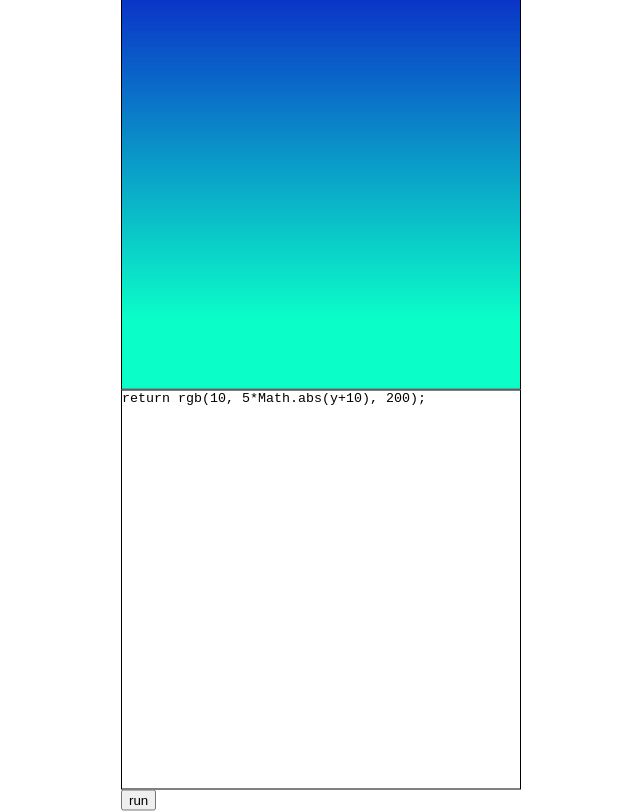
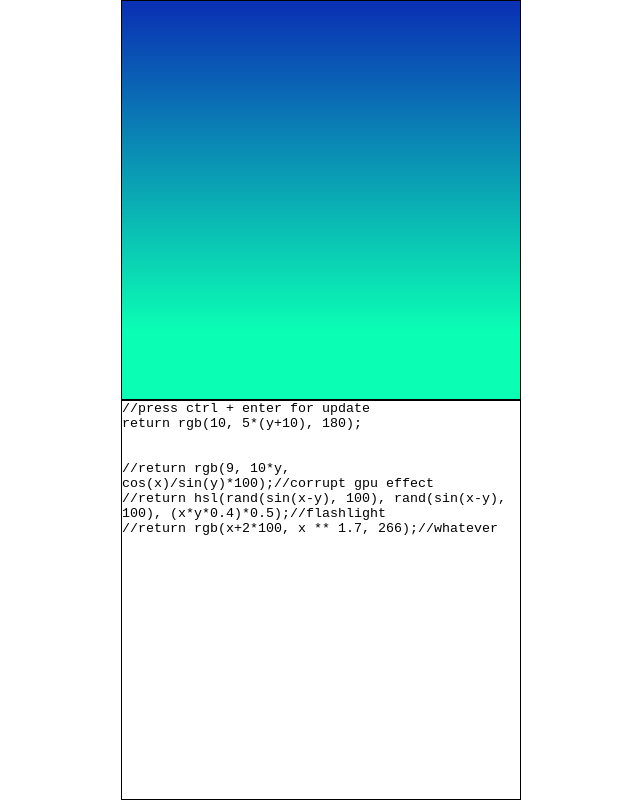
Before and after one commit to cutplane1/cutplane1.github.io, a plain HTML site: page index.html in a window 1280 px wide. Shown: the whole page, without its empty margins (199-839 px from the left). Drawn offline with Linux system fonts and the light colour scheme.

Commit message:
something

```diff
--- a/index.html
+++ b/index.html
@@ -51,10 +51,14 @@
 <div class="center">
 <canvas id="canvas"></canvas>
 <textarea name="code" id="code">
-return rgb(10, 5*Math.abs(y+10), 200);
+//press ctrl + enter for update
+return rgb(10, 5*(y+10), 180);
+
+
+//return rgb(9, 10*y, cos(x)/sin(y)*100);//corrupt gpu effect
+//return hsl(rand(sin(x-y), 100), rand(sin(x-y), 100), (x*y*0.4)*0.5);//flashlight
+//return rgb(x+2*100, x ** 1.7, 266);//whatever
 </textarea>
-<br>
-<button id="run">run</button>
 </div>
     <style>
     /* css written by llm lmao */
@@ -69,7 +73,16 @@ return rgb(10, 5*Math.abs(y+10), 200);
         vertical-align: top;
     }
     /* end of llm css */
-
+    #code {
+        width: 500px;
+        height: 400px;
+    }
+    @media (max-width: 1800px) {
+        #canvas, #code {
+            width: 400px;
+            height: 400px;
+        }
+    }
     canvas {
         image-rendering: optimizeSpeed;
     }
@@ -95,7 +108,6 @@ return rgb(10, 5*Math.abs(y+10), 200);
             ctx.fillRect(x, y, 1, 1);
         }
         const code = document.getElementById('code');
-        const run = document.getElementById('run');
         function loop(draw) {
             ctx.clearRect(0, 0, w, h);
             for (let x = 0; x < w; x++) {
@@ -106,10 +118,12 @@ return rgb(10, 5*Math.abs(y+10), 200);
         }
         let f = new Function("x", "y", code.value);
         let ob = setInterval(loop, 1000 / 30, f);
-        run.addEventListener('click', () => {
-            clearInterval(ob);
-            f = new Function("x", "y", code.value);
-            ob = setInterval(loop, 1000 / 30, f);
+        document.body.addEventListener('keydown', (event) => {
+            if(event.key === "Enter" && (event.metaKey || event.ctrlKey)) {
+                clearInterval(ob);
+                f = new Function("x", "y", code.value);
+                ob = setInterval(loop, 1000 / 30, f);
+            }
         });
     </script>
 </body>
```
